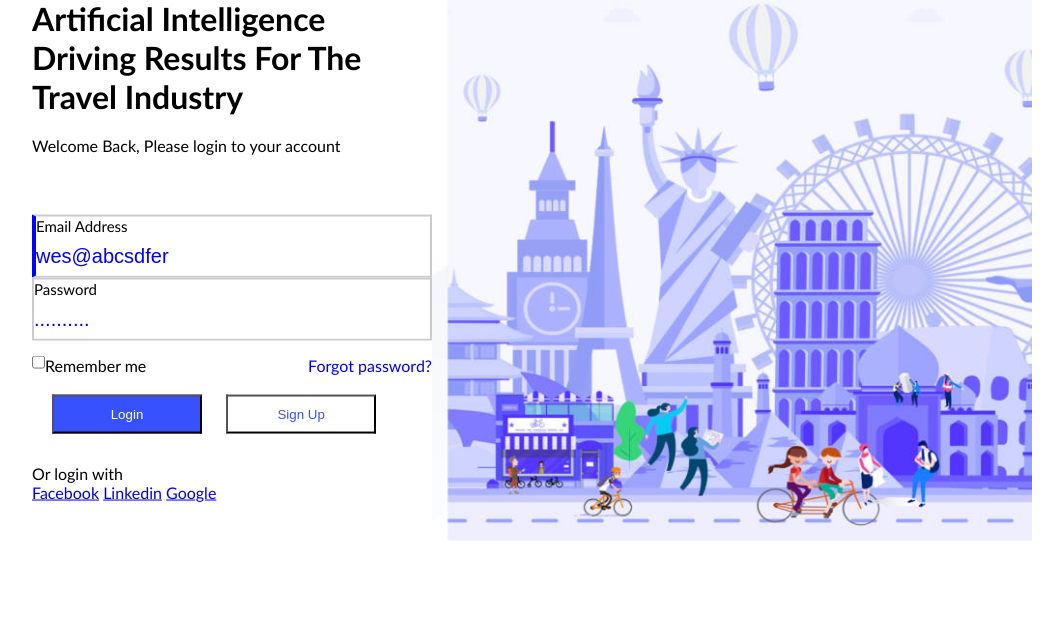
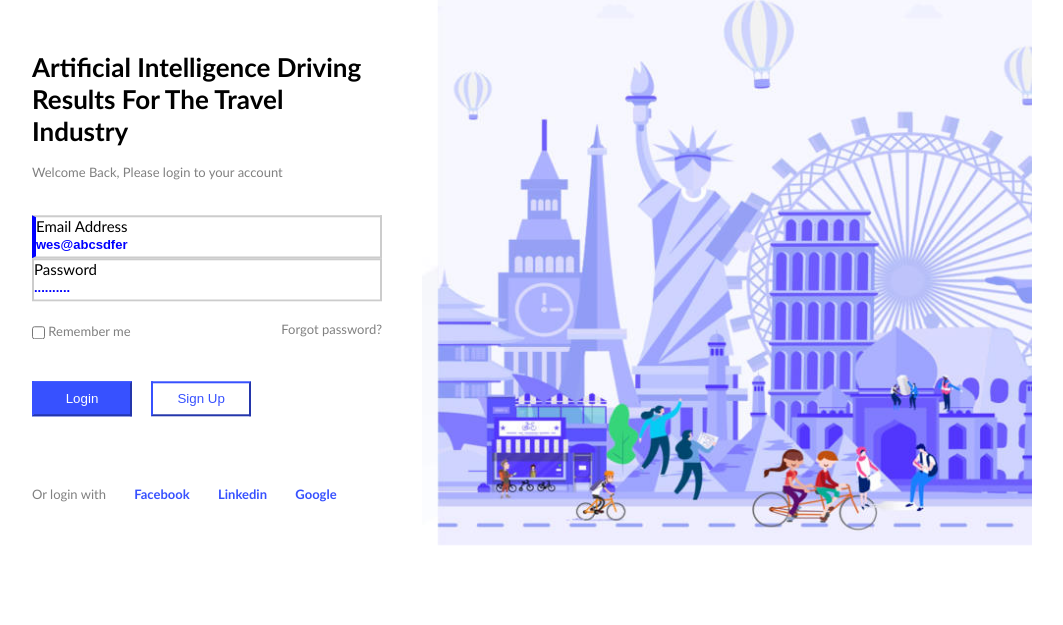
Before and after one commit to lauraMeiz/10-miestas, a website: page index.html in a window 1280 px wide. Shown: the part 175-800 px from the top of the page, without its empty margins (108-1171 px from the left). Drawn offline with Linux system fonts and the light colour scheme.

Commit message:
Final commit

```diff
--- a/css/main.css
+++ b/css/main.css
@@ -19,21 +19,25 @@ main {
   transform: translate(-50%, -50%);
 }
 .main-img {
-  width: 60%;
+  width: 61%;
   float: right;
+  margin-left: 2%;
 }
 .container {
-  width: 40%;
+  width: 35%;
   float: left;
+  margin-right: 2%;
 }
 .logo {
-  margin-top: 10%;
+  margin-top: 20%;
   width: 30%;
 }
 
 p {
   margin-top: 5%;
+  color: grey;
 }
 .title {
-  margin-top: 30px;
+  margin-top: 60px;
+  font-size: 13px;
 }
--- a/form/form.css
+++ b/form/form.css
@@ -1,6 +1,7 @@
 .form {
-  margin-top: 15%;
+  margin-top: 10%;
   width: 100%;
+  display: inline-block;
 }
 
 .form > .form-row {
@@ -17,7 +18,7 @@
 
 .form > .form-row > label {
   width: 100%;
-  font-size: 13px;
+  font-size: 10px;
   color: black;
   font-size: 15px;
 
@@ -25,43 +26,64 @@
 }
 .form > .form-row > input {
   width: 100%;
-  font-size: 20px;
-  line-height: 2em;
+  font-size: 10px;
+  line-height: 20px;
   border: none;
 }
 ::placeholder {
   color: blue;
-  font-size: 14;
+  font-size: 13px;
+  font-weight: bolder;
 }
 
-.password > input {
-  float: left;
+.form-password {
+  font-size: 13px;
 }
-.form-link {
+.form > .form-password > input {
+  margin-top: 5px;
+}
+
+.form > .form-password > label {
+  line-height: 20px;
+}
+.form > .form-password > a {
   float: right;
   text-decoration: none;
-  color: blue;
+  color: grey;
 }
 
-.password {
-  margin-top: 15px;
+.form > .form-password {
+  margin-top: 20px;
+  color: grey;
 }
-button {
-  width: 150px;
-  padding-bottom: 10px;
-  padding-top: 10px;
+.form > .form-button > button {
+  border-color: #3751ff;
+  width: 100px;
+  padding-bottom: 8px;
+  padding-top: 8px;
   background-color: #3751ff;
-  margin-left: 20px;
-  margin-top: 20px;
+  margin-top: 40px;
   color: white;
 }
 
-button:last-child {
+.form > .form-button > .sign-up {
   background-color: white;
+  color: #3751ff;
+  margin-left: 15px;
+}
+
+.form > .socialmedia {
+  margin-top: 70px;
+  font-size: 13px;
+}
+
+.form > .socialmedia > a {
+  margin-left: 25px;
+  text-decoration: none;
+  font-weight: bolder;
   color: #3751ff;
 }
 
-.socialmedia {
-  margin-top: 30px;
-  float: left;
+.form > .socialmedia > span {
+  color: grey;
 }
--- a/index.html
+++ b/index.html
@@ -4,6 +4,31 @@
     <meta charset="UTF-8" />
     <meta http-equiv="X-UA-Compatible" content="IE=edge" />
     <meta name="viewport" content="width=device-width, initial-scale=1.0" />
+    <link
+      rel="apple-touch-icon"
+      sizes="180x180"
+      href="./favicon/apple-touch-icon.png"
+    />
+    <link
+      rel="icon"
+      type="image/png"
+      sizes="32x32"
+      href="./favicon/favicon-32x32.png"
+    />
+    <link
+      rel="icon"
+      type="image/png"
+      sizes="16x16"
+      href="./favicon/favicon-16x16.png"
+    />
+    <link rel="manifest" href="./favicon/site.webmanifest" />
+    <link
+      rel="mask-icon"
+      href="./favicon/safari-pinned-tab.svg"
+      color="#5bbad5"
+    />
+    <meta name="msapplication-TileColor" content="#da532c" />
+    <meta name="theme-color" content="#ffffff" />
     <link rel="stylesheet" href="./css/main.css" />
     <link rel="stylesheet" href="./form/form.css" />
     <link rel="stylesheet" href="./img/" />
@@ -29,27 +54,23 @@
             <label for="password">Password</label>
             <input id="pass" type="password" placeholder=".........." />
           </div>
-        <div class="password">
+          <div class="form-password">
             <input type="checkbox" id="rememberMe" />
             <label for="rememberMe">Remember me</label>
 
-      <a href="#" class="form-link" type="password"> Forgot
-                           password?</a>
+            <a href="#" type="password"> Forgot password?</a>
           </div>
-
-
-<div class="button">
-         <button class="login" type="submit"> Login </button>
-         <button class="sign-up"
-    type="submit"> Sign Up </button>
+          <div class="form-button">
+            <button class="login" type="submit">Login</button>
+            <button class="sign-up" type="submit">Sign Up</button>
           </div>
           <div class="socialmedia">
-        <div>Or login with</div>
+            <span>Or login with</span>
             <a href="#">Facebook</a>
             <a href="#">Linkedin</a>
             <a href="#">Google</a>
           </div>
-
+        </form>
       </div>
       <img class="main-img" src="./img/travelok.jpg" alt="travel" />
     </main>
```
Also changed, not shown: favicon/browserconfig.xml (added, +9 -0 lines), favicon/android-chrome-144x144.png (added), favicon/apple-touch-icon.png (added), favicon/favicon-16x16.png (added), favicon/favicon-32x32.png (added), favicon/favicon.ico (added), favicon/logo.jpg (deleted), favicon/mstile-150x150.png (added), favicon/safari-pinned-tab.svg (added), favicon/site.webmanifest (added), img/travellogo.jpg (added). Lines whose indentation alone changed are shown as unchanged.
